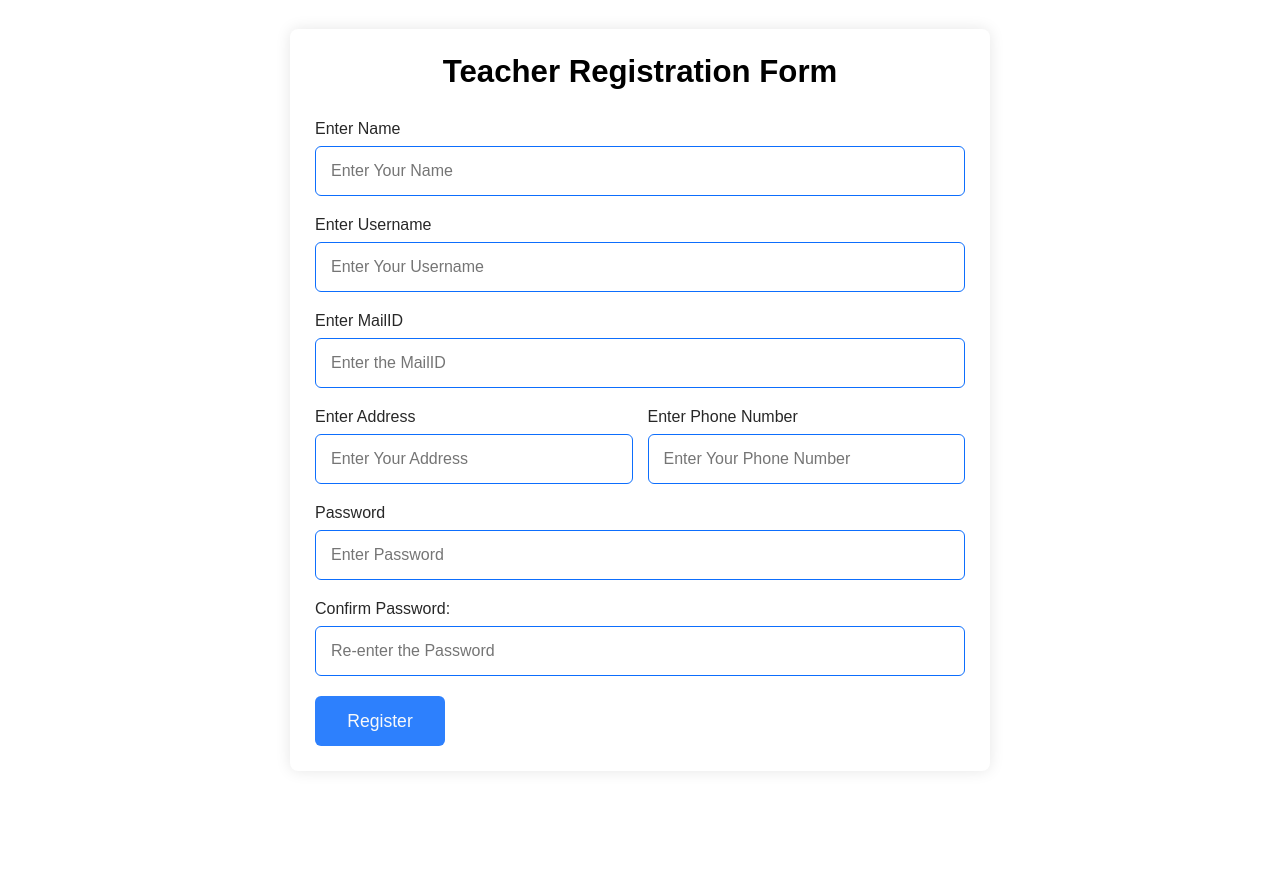
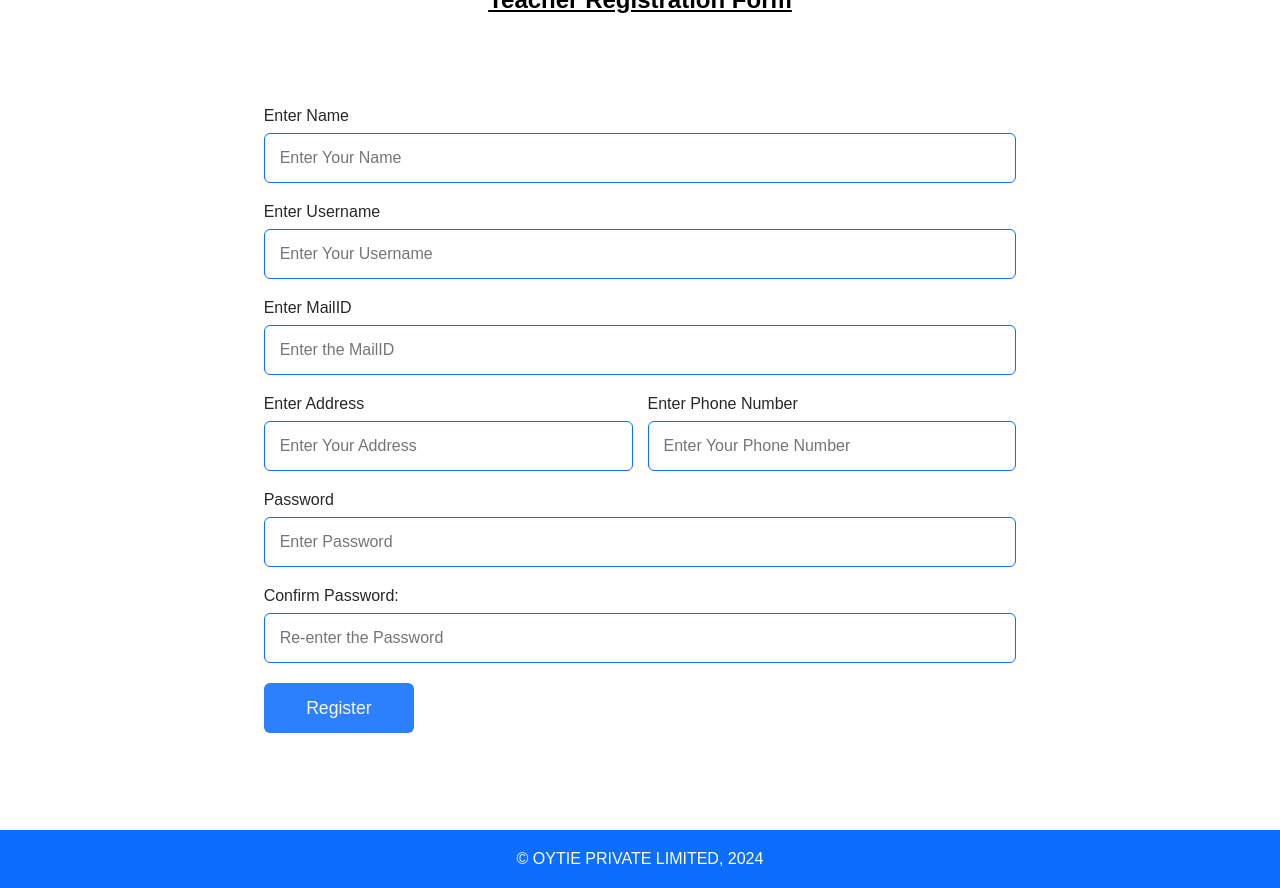
Before and after one commit to utkarsh222004/Oytie_TEAM_4, a Django app: page /teacherregister/ in a window 1280 px wide. Before the commit the page ends 746 px from the top, so only its background shows below. Run offline with Django 4.2, Linux system fonts and the light colour scheme.

Commit message:
Updated teacher_register.html with footer

```diff
--- a/assignment_management/templates/teacher_register.html
+++ b/assignment_management/templates/teacher_register.html
@@ -15,33 +15,16 @@
       font-family: "Poppins", sans-serif;
     }
 
-    body {
+
+    .container {
       min-height: 100vh;
       display: flex;
       align-items: center;
       justify-content: center;
-
-    }
-
-    html {
-      /* background: url("https://media.istockphoto.com/id/1145207599/photo/blurry-of-library-in-college-at-thailand.jpg?s=612x612&w=0&k=20&c=J6FSMBpurySZePSrN19r7LTeiza0yFBhX2AdBdRRmk0=") fixed center; */
-      background-size: cover;
-      min-height: 100vh;
-      display: flex;
-      align-items: center;
-      justify-content: center;
-    }
-
-    .container {
       position: relative;
-      margin-top: 25px;
-      margin-bottom: 25px;
-      max-width: 700px;
       width: 100%;
-      background: white;
       padding: 25px;
       border-radius: 8px;
-      box-shadow: 0 0 15px rgba(0, 0, 0, 0.1);
       animation: borderAnimation 3s infinite alternate;
       /* Border animation */
     }
@@ -57,11 +40,18 @@
     }
 
     .container header {
-      font-size: 1.3rem;
+      position: absolute;
+      font-size: 1rem;
       color: #000;
+      margin-bottom: 100vh;
+      width: 100%;
       font-weight: 500;
-      margin-bottom: 30px;
       text-align: center;
+      padding: 20px;
+    }
+
+    .container h1 {
+      text-decoration: underline;
     }
 
     .container .form {
@@ -142,7 +132,22 @@
     }
 
 
+    .footer {
+      background: #0d6efd;
+      width: 100%;
+      padding: 20px 0;
+      text-align: center;
+      height: fit-content;
+      color: #fff;
+      margin-top: 30px;
+    }
 
+    .footer p {
+      display: flex;
+      justify-content: center;
+      align-items: center;
+      text-align: center;
+    }
 
     /* Add this to your existing CSS code */
 
@@ -248,6 +253,10 @@
 
     </form>
   </section>
+
+  <footer class="footer">
+    <p>&copy; OYTIE PRIVATE LIMITED, 2024</p>
+  </footer>
 </body>
 
 </html>
```
